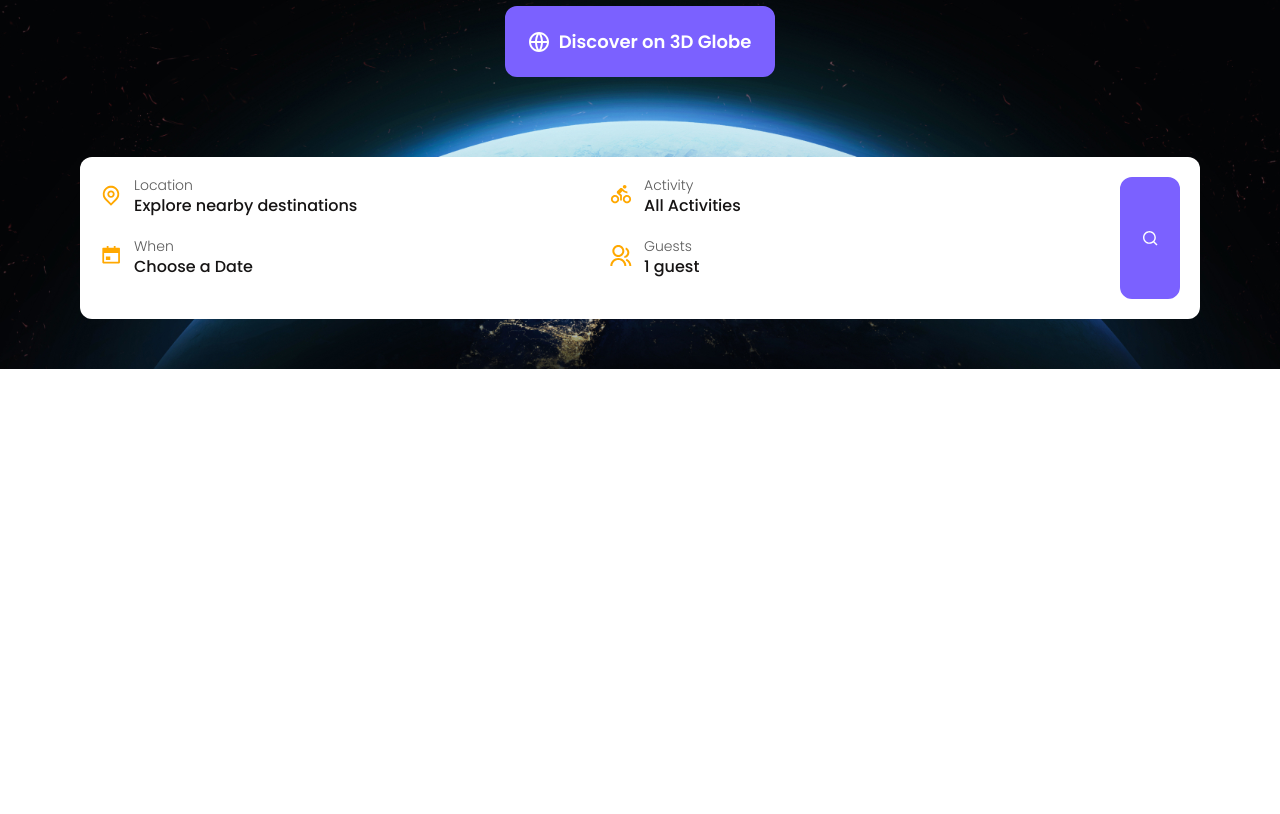
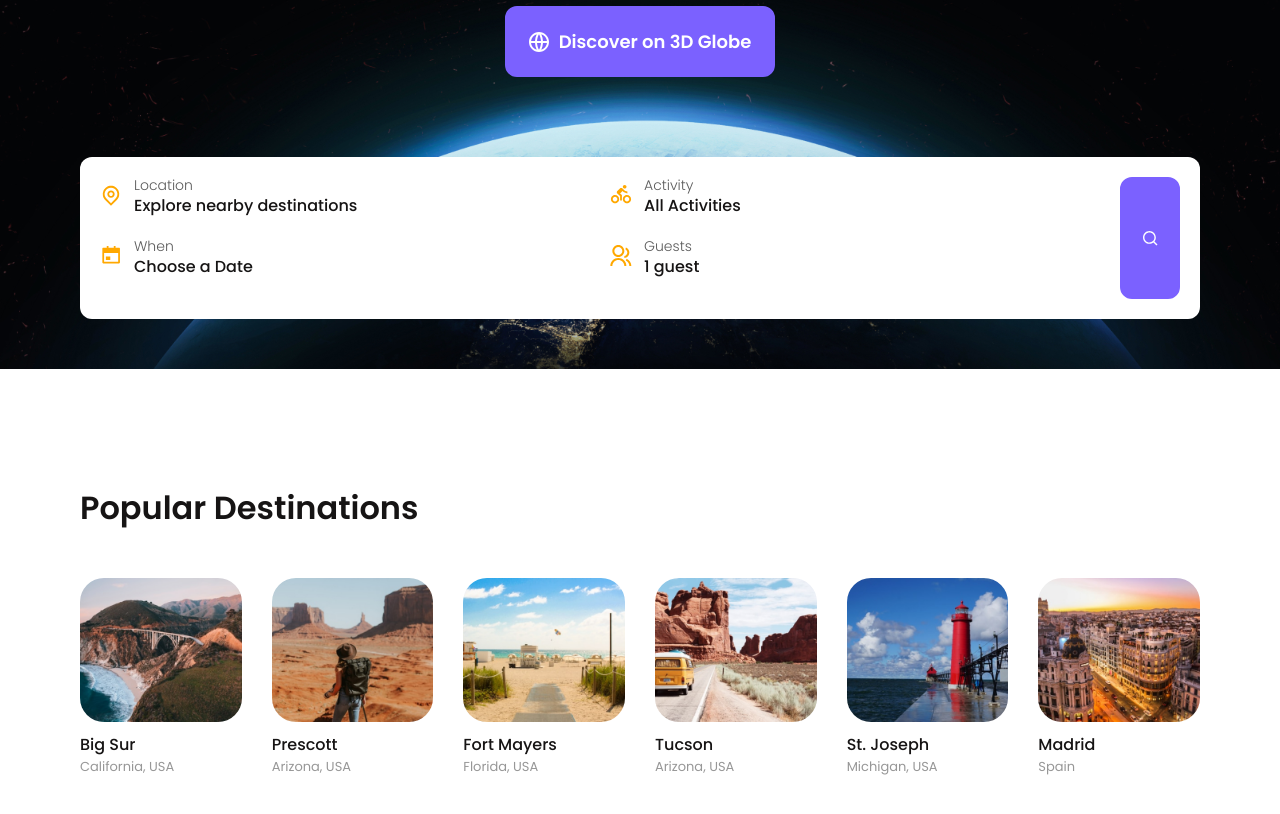
Before and after one commit to Szymon-Levy/2rism, a plain HTML site: page index.html in a window 1280 px wide. Shown: the part 236-1050 px from the top of the page. Before the commit the page ends 800 px from the top, so only its background shows below. Drawn offline with nearby package versions, Linux system fonts and the light colour scheme.

Commit message:
second-day

```diff
--- a/index.html
+++ b/index.html
@@ -107,6 +107,94 @@
         </div>
     </section>
 
+    <section class="popular-grid">
+        <div class="container">
+            <div class="main-heading">
+                <h2>Popular Destinations</h2>
+            </div>
+        </div>
+        <div class="container grid">
+            <div class="main-box">
+                <div class="img-wrap">
+                    <a href="#">
+                        <img src="images/popular-destinations/big-sur.jpg" alt="Big Sur">
+                    </a>
+                </div>
+                <div class="content">
+                    <a href="#">
+                        <h4>Big Sur</h4>
+                        <p>California, USA</p>
+                    </a>
+                </div>
+            </div>
+            <div class="main-box">
+                <div class="img-wrap">
+                    <a href="#">
+                        <img src="images/popular-destinations/prescott.jpg" alt="Prescott">
+                    </a>
+                </div>
+                <div class="content">
+                    <a href="#">
+                        <h4>Prescott</h4>
+                        <p>Arizona, USA</p>
+                    </a>
+                </div>
+            </div>
+            <div class="main-box">
+                <div class="img-wrap">
+                    <a href="#">
+                        <img src="images/popular-destinations/fort-mayers.jpg" alt="Fort Mayers">
+                    </a>
+                </div>
+                <div class="content">
+                    <a href="#">
+                        <h4>Fort Mayers</h4>
+                        <p>Florida, USA</p>
+                    </a>
+                </div>
+            </div>
+            <div class="main-box">
+                <div class="img-wrap">
+                    <a href="#">
+                        <img src="images/popular-destinations/tuscon.jpg" alt="Tucson">
+                    </a>
+                </div>
+                <div class="content">
+                    <a href="#">
+                        <h4>Tucson</h4>
+                        <p>Arizona, USA</p>
+                    </a>
+                </div>
+            </div>
+            <div class="main-box">
+                <div class="img-wrap">
+                    <a href="#">
+                        <img src="images/popular-destinations/st-joseph.jpg" alt="St. Joseph">
+                    </a>
+                </div>
+                <div class="content">
+                    <a href="#">
+                        <h4>St. Joseph</h4>
+                        <p>Michigan, USA</p>
+                    </a>
+                </div>
+            </div>
+            <div class="main-box">
+                <div class="img-wrap">
+                    <a href="#">
+                        <img src="images/popular-destinations/madrid.jpg" alt="Madrid">
+                    </a>
+                </div>
+                <div class="content">
+                    <a href="#">
+                        <h4>Madrid</h4>
+                        <p>Spain</p>
+                    </a>
+                </div>
+            </div>
+        </div>
+    </section>
+
 
     <script src="scripts.js"></script>
 </body>
--- a/style.css
+++ b/style.css
@@ -25,6 +25,9 @@ body{
     max-width: 1536px;
     margin: 0 auto;
 }
+.container.grid{
+    gap: 30px;
+}
 .small-container{
     padding: 0 15px;
     width: 100%;
@@ -42,6 +45,20 @@ a {
 h1{
     font-size: 28px;
     line-height: 1.3;
+}
+h4{
+    color: var(--dark-color);
+    font-size: 16px;
+    font-weight: 500;
+}
+.main-heading {
+    margin-bottom: 50px;
+}
+.main-heading h2{
+    color: var(--dark-color);
+    line-height: 1.2;
+    font-weight: 600;
+    font-size: 25px;
 }
 .big-button{
     background-color: var(--main-color);
@@ -315,10 +332,79 @@ h1{
 
 
 
+/*----------Main boxes global-----------*/
+
+.main-box{
+    width: 100%;
+}
+
+.main-box:not(:last-child) {
+    margin-bottom: 30px;
+}
+
+.main-box .img-wrap a{
+    position: relative;
+    display: flex;
+    border-radius: 24px;
+    overflow: hidden;
+}
+
+.main-box .img-wrap a::after{
+    content: "";
+    width: 100%;
+    height: 100%;
+    position: absolute;
+    left: 0;
+    top: 0;
+    z-index: 10;
+    background-color: rgba(0, 0, 0, 0.8);
+    background-image: url("images/additional/eye.svg");
+    background-repeat: no-repeat;
+    background-position: center;
+    background-size: 50px;
+    transition: .4s;
+    opacity: 0;
+}
+
+.main-box .img-wrap:hover a::after{
+    opacity: 1;
+}
+
+.main-box .content{
+    margin-top: 10px;
+}
+
+.main-box .content p {
+    color: var(--light-gray);
+    font-size: 13px;
+    font-weight: 400;
+}
+
+
+
+/*-------------Popular destinations---------------*/
+
+section.popular-grid {
+    padding: 70px 0;
+}
+
+section.popular-grid .container.grid{
+    display: grid;
+    grid-template-columns: 1fr;
+}
+
+
+
 
 
 
 /*------------Responsive rules--------------*/
+
+@media (min-width: 421px) {
+    section.popular-grid .container.grid {
+        grid-template-columns: repeat(2, 1fr);
+    }
+}
 
 @media (min-width: 768px) {
     .container{
@@ -333,6 +419,9 @@ h1{
     }
     .main-hero .search-wrap .search-items .search-item {
         width: 50%;
+    }
+    section.popular-grid .container.grid {
+        grid-template-columns: repeat(3, 1fr);
     }
 }
 
@@ -389,6 +478,9 @@ h1{
         width: 60px;
         height: 100%;
     }
+    .main-heading h2{
+        font-size: 32px;
+    }
 }
 
 @media (min-width: 1200px) {
@@ -407,6 +499,12 @@ h1{
     .big-button{
         font-size: 18px;
         padding: 20px 22px;
+    }
+    section.popular-grid {
+        padding: 120px 0;
+    }
+    section.popular-grid .container.grid {
+        grid-template-columns: repeat(6, 1fr);
     }
 }
 
```
Also changed, not shown: images/additional/eye.svg (added), images/popular-destinations/big-sur.jpg (added), images/popular-destinations/fort-mayers.jpg (added), images/popular-destinations/madrid.jpg (added), images/popular-destinations/prescott.jpg (added), images/popular-destinations/st-joseph.jpg (added), images/popular-destinations/tuscon.jpg (added).
